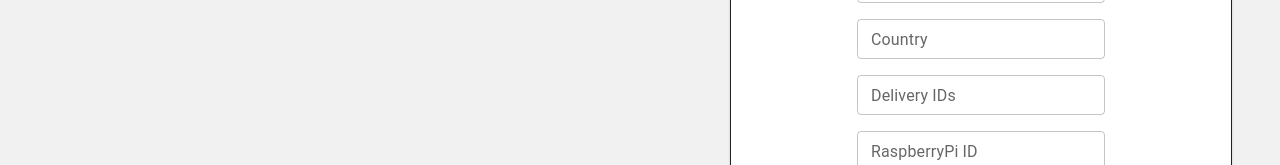
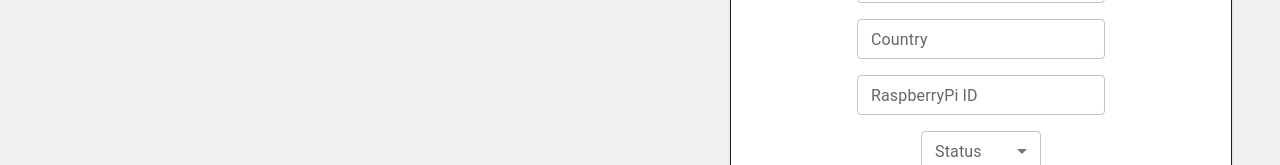
Before and after one commit to joaquinmurcia/ATSE-Microservice-Delivery-System, a React (Create React App) app in the folder frontend/ase_frontend/: page /box-management in a window 1280 px wide. Shown: the part 397-562 px from the top of the page. Built offline with nearby package versions, Linux system fonts and the light colour scheme; no server answers.

Commit message:
remove deliveryId form field

```diff
--- a/frontend/ase_frontend/src/views/Box/AddNewBoxForm.js
+++ b/frontend/ase_frontend/src/views/Box/AddNewBoxForm.js
@@ -17,7 +17,6 @@ const AddNewBoxForm = () => {
     const[elemCountry,setCountry] = useState("");
 
     const[elemBoxStatus,setBoxStatus] = useState("");
-    const[elemDeliveryIDs,setDeliveryIDs] = useState("");
     const[elemRaspberryPiID,setRaspberryPiID] = useState("");
 
     //adress
@@ -45,10 +44,6 @@ const AddNewBoxForm = () => {
         setBoxStatus(e.target.value);
     }
 
-    const handleChangeDeliveryIDs = (e) => {
-        setDeliveryIDs(e.target.value);
-    }
-
     const handleChangeRaspberryPiID = (e) => {
         setRaspberryPiID(e.target.value);
     }
@@ -63,7 +58,7 @@ const AddNewBoxForm = () => {
                 country: elemCountry
             },
             boxStatus: elemBoxStatus,
-            deliveryIDs: elemDeliveryIDs,
+            deliveryIDs: [],
             raspberryPiID: elemRaspberryPiID
         };
 
@@ -74,7 +69,6 @@ const AddNewBoxForm = () => {
         setCountry("");
 
         setBoxStatus("");
-        setDeliveryIDs("");
         setRaspberryPiID("");
 
         return newElement;
@@ -97,8 +91,6 @@ const AddNewBoxForm = () => {
                 <br/>
                 <TextField sx={{minWidth: 120, margin: 1}} size="small" name="country" label="Country" value={elemCountry} onChange={handleChangeCountry}/>
                 <br/>
-                <TextField sx={{minWidth: 120, margin: 1}} size="small" name="deliveryIds" label="Delivery IDs" value={elemDeliveryIDs} onChange={handleChangeDeliveryIDs}/>
-                <br/>
                 <TextField sx={{minWidth: 120, margin: 1}} size="small" name="raspberryPiID" label="RaspberryPi ID" value={elemRaspberryPiID} onChange={handleChangeRaspberryPiID}/>
                 <br/>
                 <FormControl sx={{minWidth: 120, margin: 1}} size="small">
--- a/frontend/ase_frontend/src/views/Box/EditBoxForm.js
+++ b/frontend/ase_frontend/src/views/Box/EditBoxForm.js
@@ -15,7 +15,6 @@ const EditBoxForm = () => {
     const[elemPostcode,setPostcode] = useState(elementToChange.address.postcode);
     const[elemCity,setCity] = useState(elementToChange.address.city);
     const[elemCountry,setCountry] = useState(elementToChange.address.country);
-    const[elemDeliveryIDs,setDeliveryIDs] = useState(elementToChange.deliveryIDs);
     const[elemRaspberryPiID,setRaspberryPiID] = useState(elementToChange.raspberryPiID);
     const[elemBoxStatus,setBoxStatus] = useState(elementToChange.boxStatus);
 
@@ -45,10 +44,6 @@ const EditBoxForm = () => {
         setBoxStatus(e.target.value);
     }
 
-    const handleChangeDeliveryIDs = (e) => {
-        setDeliveryIDs(e.target.value);
-    }
-
     const handleChangeRaspberryPiID = (e) => {
         setRaspberryPiID(e.target.value);
     }
@@ -64,7 +59,7 @@ const EditBoxForm = () => {
                 country: elemCountry
             },
             boxStatus: elemBoxStatus,
-            deliveryIDs: elemDeliveryIDs,
+            deliveryIDs: elementToChange.deliveryIDs,
             raspberryPiID: elemRaspberryPiID
         };
     }
@@ -86,8 +81,6 @@ const EditBoxForm = () => {
                 <br/>
                 <TextField sx={{minWidth: 120, margin: 1}} size="small" name="country" label="Country" value={elemCountry} onChange={handleChangeCountry}/>
                 <br/>
-                <TextField sx={{minWidth: 120, margin: 1}} size="small" name="deliveryIds" label="Delivery IDs" value={elemDeliveryIDs} onChange={handleChangeDeliveryIDs}/>
-                <br/>
                 <TextField sx={{minWidth: 120, margin: 1}} size="small" name="raspberryPiID" label="RaspberryPi ID" value={elemRaspberryPiID} onChange={handleChangeRaspberryPiID}/>
                 <br/>
                 <FormControl sx={{minWidth: 120, margin: 1}} size="small">
```
